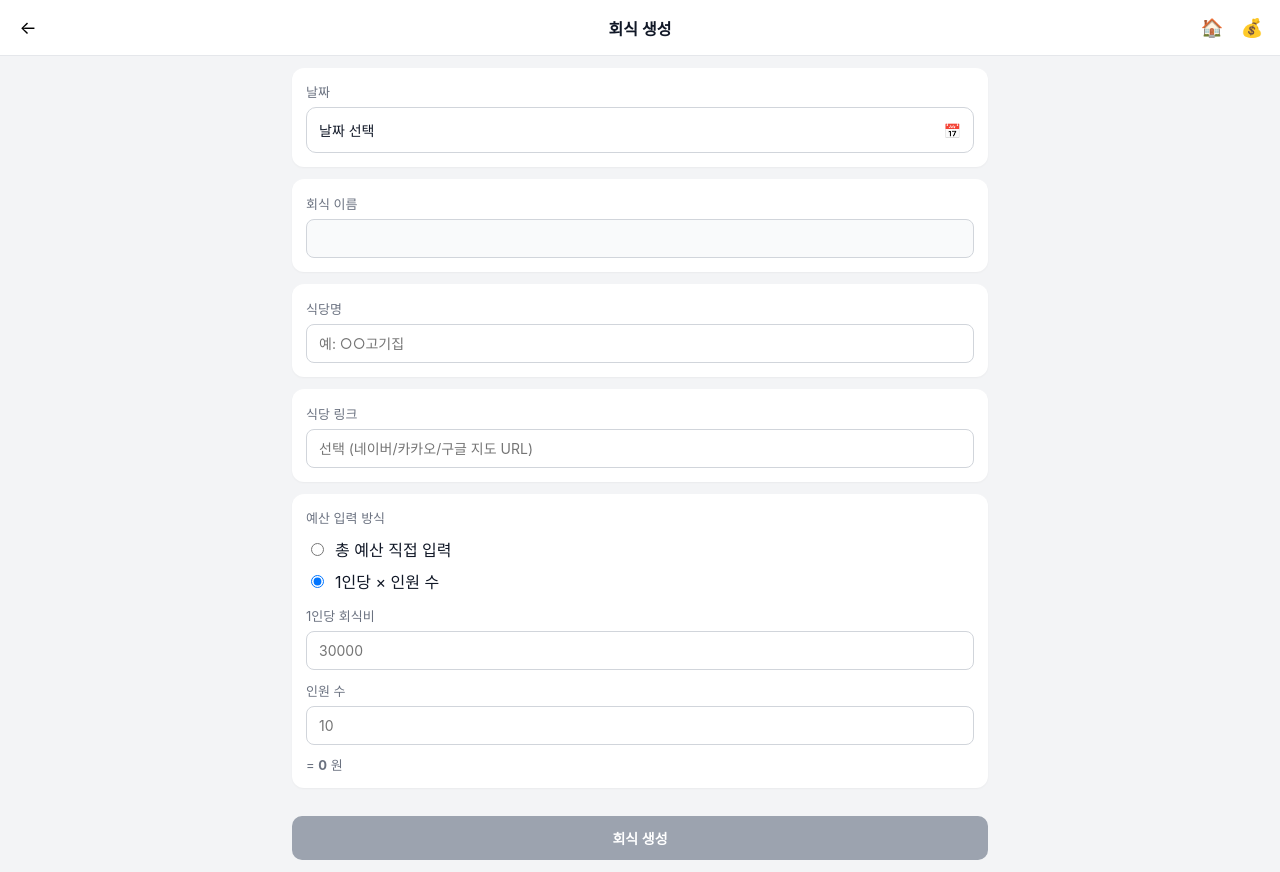
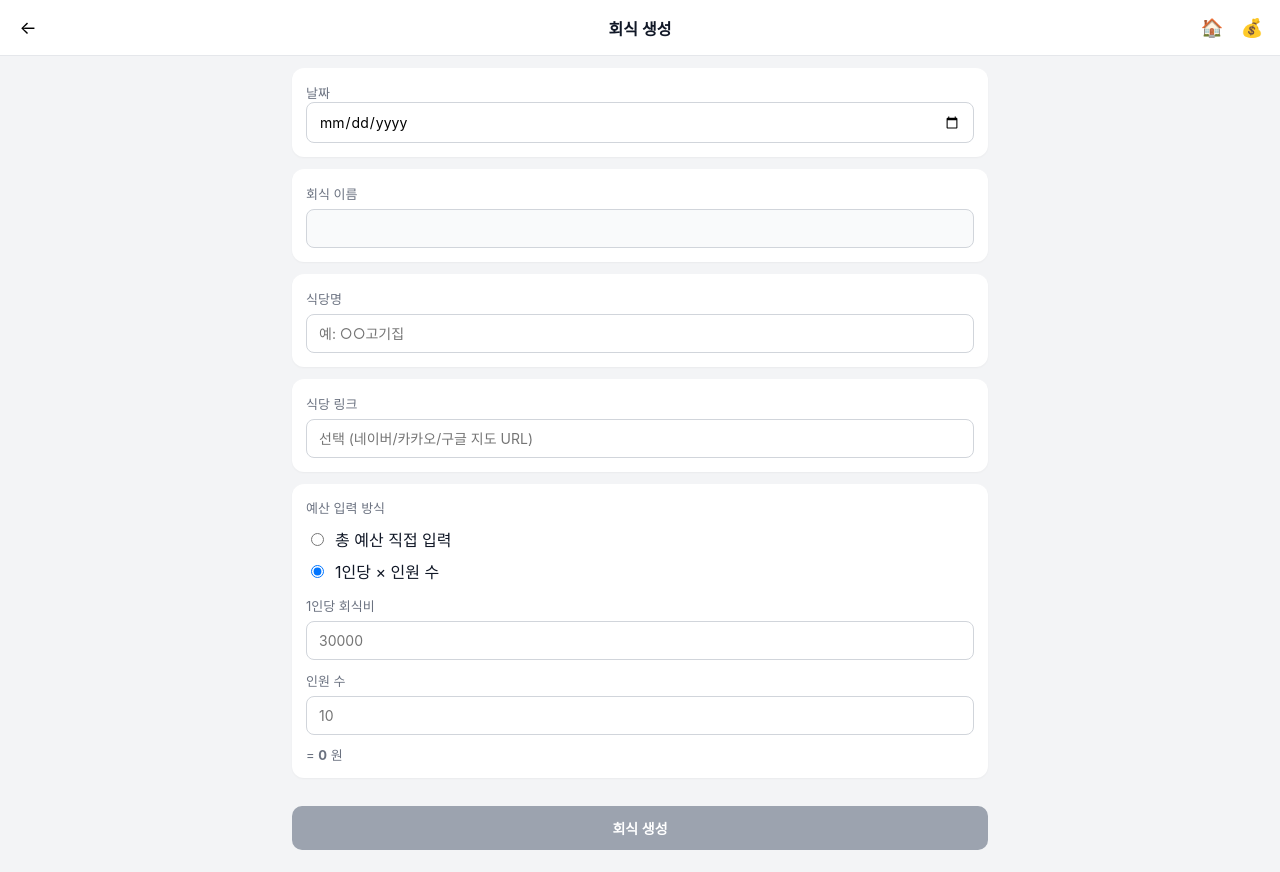
Before and after one commit to iterator7/hoesik, a React (Vite) app: page /create in a window 1280 px wide. Built offline with nearby package versions, Linux system fonts and the light colour scheme.

Commit message:
fix: iOS calandar

```diff
--- a/src/App.css
+++ b/src/App.css
@@ -262,3 +262,16 @@ hr {
 .app-footer .btn {
     width: 100%;
 }
+
+.date-input {
+    appearance: none;
+    -webkit-appearance: none;
+
+    width: 100%;
+    padding: 12px;
+    border-radius: 10px;
+    border: 1px solid #d1d5db;
+    background: #ffffff;
+    font-size: 14px;
+    cursor: pointer;
+}
--- a/src/pages/MeetingCreate.jsx
+++ b/src/pages/MeetingCreate.jsx
@@ -86,64 +86,13 @@ function MeetingCreate() {
 
             <div className="main">
                 <div className="card">
-                    <div className="sub">날짜</div>
+                    <label className="sub">날짜</label>
 
-                    <button
-                        type="button"
-                        className="btn bg-none"
-                        style={{
-                            width: '100%',
-                            marginTop: '6px',
-                            display: 'flex',
-                            alignItems: 'center',
-                            justifyContent: 'space-between'
-                        }}
-                        onClick={() => {
-                            const el = dateRef.current;
-                            if (!el) return;
-
-                            // 크롬/모바일: 달력 직접 호출
-                            if (typeof el.showPicker === 'function') {
-                                el.showPicker();
-                            } else {
-                                // 사파리/구형 대응
-                                el.focus();
-                                el.click();
-                            }
-                        }}
-                    >
-                        <span>
-                            {date
-                                ? (() => {
-                                    const d = new Date(date);
-                                    const y = d.getFullYear();
-                                    const m = String(d.getMonth() + 1).padStart(2, '0');
-                                    const day = String(d.getDate()).padStart(2, '0');
-                                    return `${y}.${m}.${day}`;
-                                })()
-                                : '날짜 선택'}
-                        </span>
-                        <span aria-hidden>📅</span>
-                    </button>
-
-                    {/* 실제 date input (숨김) */}
                     <input
-                        ref={dateRef}
                         type="date"
                         value={date}
                         onChange={e => setDate(e.target.value)}
-                        tabIndex={-1}
-                        aria-hidden
-                        style={{
-                            position: 'absolute',
-                            width: '1px',
-                            height: '1px',
-                            padding: 0,
-                            margin: '-1px',
-                            overflow: 'hidden',
-                            clip: 'rect(0 0 0 0)',
-                            border: 0
-                        }}
+                        className="date-input"
                     />
                 </div>
 
```
